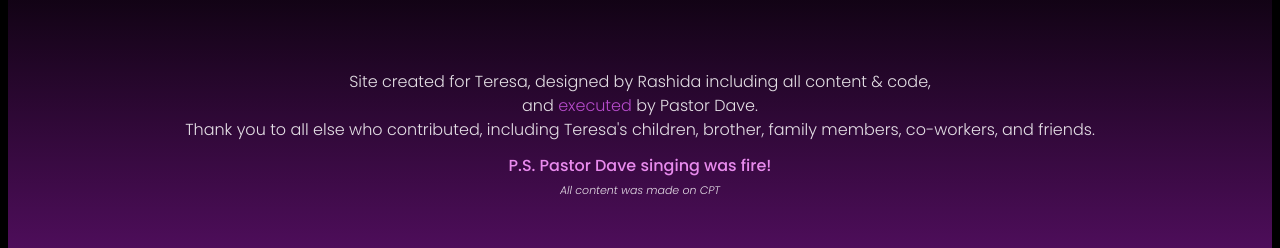
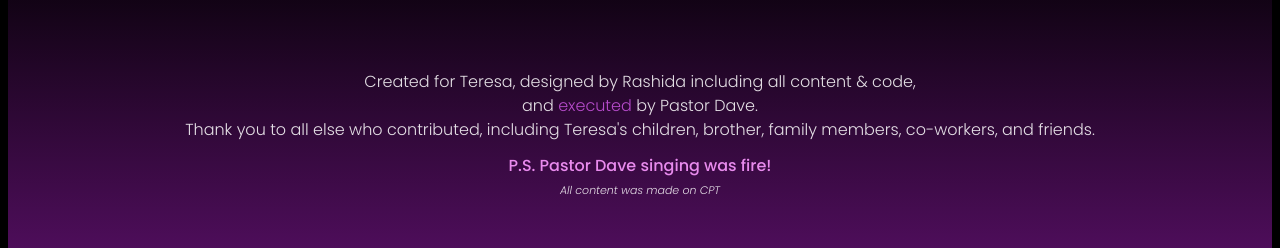
Before and after one commit to RStrozier/teresa-birthday-final, a React (Vite) app: page / in a window 1280 px wide. Shown: the part 4068-4316 px from the top of the page. Built offline with nearby package versions, Linux system fonts and the light colour scheme; a web font is replaced by a local one.

Commit message:
knaxed site in footer

```diff
--- a/src/components/Footer.tsx
+++ b/src/components/Footer.tsx
@@ -4,7 +4,7 @@ const Footer = () => {
     return (
      <div className="footer">
         <div className="spacer"></div>
-        <div className="poppins-light">Site created for Teresa, designed by Rashida
+        <div className="poppins-light">Created for Teresa, designed by Rashida
             including
             all content & code,
             <br />
```
